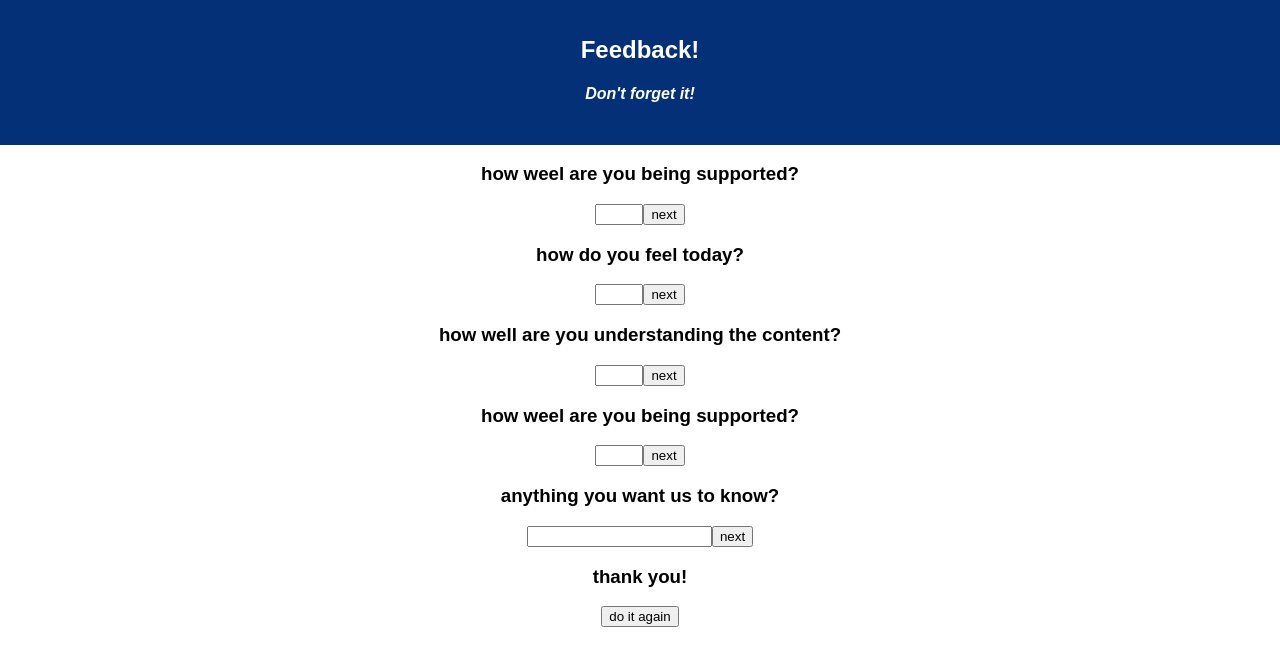
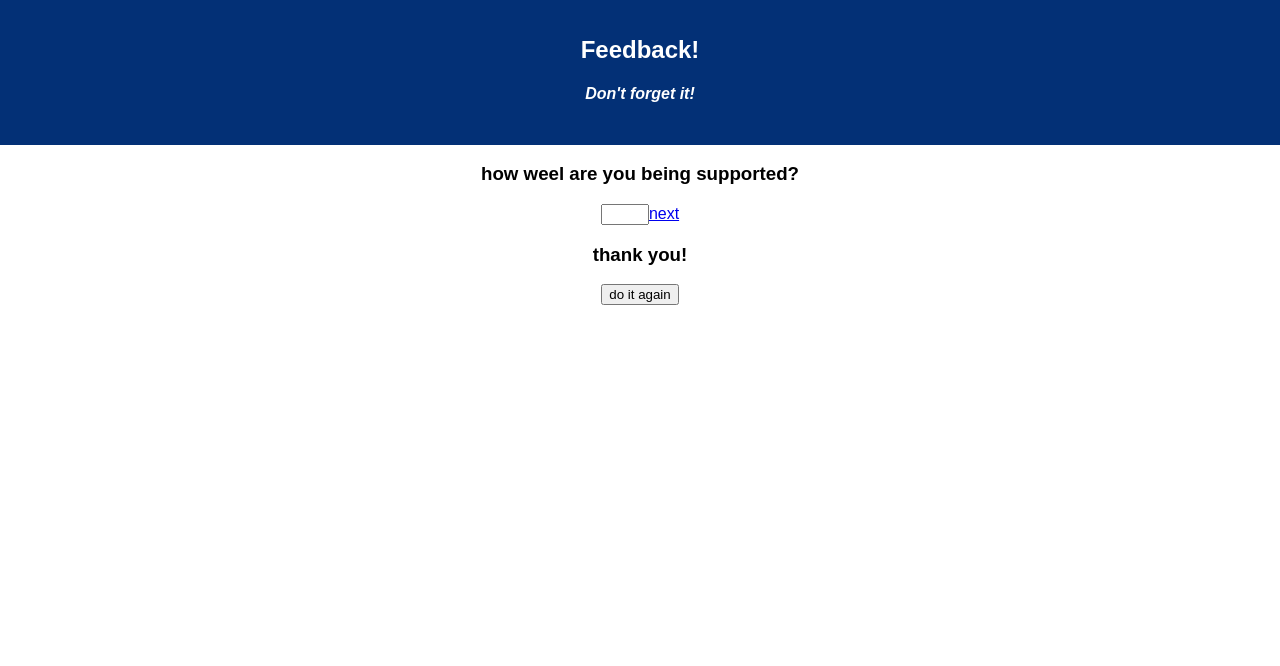
Before and after one commit to knutroadie/redux-feedback-loop, a React (Create React App) app: page /#/supported in a window 1280 px wide. Shown: the top 666 px of the page. Built offline with nearby package versions, Linux system fonts and the light colour scheme.

Commit message:
first three components working

```diff
--- a/src/components/App/App.js
+++ b/src/components/App/App.js
@@ -32,10 +32,10 @@ class App extends Component {
             <Route path="/thankyou" component={ThankYou} />
           </div>
         </Router>
-        <Feeling />
-        <Understanding />
-        <Supported />
-        <Comments />
+        {/* <Feeling /> */}
+        {/* <Understanding /> */}
+        {/* <Supported /> */}
+        {/* <Comments /> */}
         <Review />
         <ThankYou />
       </div>
--- a/src/components/Feeling/Feeling.jsx
+++ b/src/components/Feeling/Feeling.jsx
@@ -1,7 +1,7 @@
 import React, { Component } from 'react';
 // import axios from 'axios';
 import '../App/App.css';
-import { HashRouter as Router, Route } from 'react-router-dom';
+import { HashRouter as Router, Route, Link } from 'react-router-dom';
 import { connect } from 'react-redux';
 
 
@@ -13,16 +13,12 @@ class Feeling extends Component {
     }
     //input function
     makeFeeling = (event, feelingNumber) => {
-        console.log('making a feeling!', feelingNumber);
-
         this.setState({
             feelingNumber: event.target.value
         })
     }
-
     //click listener
     dispatchFeeling = () => {
-        console.log(this.state);
         this.props.dispatch({
             type: 'FEELING',
             payload: this.state.feelingNumber
@@ -30,14 +26,15 @@ class Feeling extends Component {
         // this.props.history.push('/');
     }
 
-
     render() {
         return (
             <>
                 <div className="App"></div>
                 <h3>how do you feel today?</h3>
                 <input type="number" name="quantity" min="1" max="5" value={this.state.feeling} onChange={(event) => this.makeFeeling(event, 'feelingNumber')}></input>
-                <button onClick={this.dispatchFeeling}>next</button>
+                <Router>
+                    <Link to="/understanding" onClick={this.dispatchFeeling}>next</Link>
+                </Router>
             </>
         );
     }
--- a/src/components/Supported/Supported.jsx
+++ b/src/components/Supported/Supported.jsx
@@ -1,19 +1,49 @@
 import React, { Component } from 'react';
 // import axios from 'axios';
 import '../App/App.css';
+import { HashRouter as Router, Route, Link } from 'react-router-dom';
+import { connect } from 'react-redux';
 
 class Supported extends Component {
+
+    //state
+    state = {
+        supportedNumber: 0
+    }
+    //input function
+    makeSupported = (event, supportedNumber) => {
+        this.setState({
+            supportedNumber: event.target.value
+        })
+    }
+    //click listener
+    dispatchSupported = () => {
+        this.props.dispatch({
+            type: 'SUPPORTED',
+            payload: this.state.supportedNumber
+        });
+        // this.props.history.push('/');
+    }
+
     render() {
         return (
             <>
                 <div className="App">
                     <h3>how weel are you being supported?</h3>
-                    <input type="number" name="quantity" min="1" max="5"></input>
-                    <button>next</button>
+                    <input type="number" name="quantity" min="1" max="5" value={this.state.supported} onChange={(event) => this.makeSupported(event, 'supportedNumber')}></input>
+                    <Router>
+                        <Link to="/comments" onClick={this.dispatchSupported}>next</Link>
+                    </Router>
                 </div>
             </>
         );
     }
 }
 
-export default Supported;
+const putReduxStateOnProps = (reduxState) => {
+    return {
+        reduxState
+    }
+}
+
+export default connect(putReduxStateOnProps)(Supported);
--- a/src/components/Understanding/Understanding.jsx
+++ b/src/components/Understanding/Understanding.jsx
@@ -1,20 +1,49 @@
 import React, { Component } from 'react';
 // import axios from 'axios';
 import '../App/App.css';
+import { HashRouter as Router, Route, Link } from 'react-router-dom';
+import { connect } from 'react-redux';
 
 class Understanding extends Component {
+
+    //state
+    state = {
+        understandingNumber: 0
+    }
+    //input function
+    makeUnderstanding = (event, understandingNumber) => {
+        this.setState({
+            understandingNumber: event.target.value
+        })
+    }
+    //click listener
+    dispatchUnderstanding = () => {
+        this.props.dispatch({
+            type: 'UNDERSTANDING',
+            payload: this.state.understandingNumber
+        });
+        // this.props.history.push('/');
+    }
+
     render() {
         return (
             <>
                 <div className="App">
                     <h3>how well are you understanding the content?</h3>
-                    <input type="number" name="quantity" min="1" max="5"></input>
-                    <button>next</button>
-
+                    <input type="number" name="quantity" min="1" max="5" value={this.state.understanding} onChange={(event) => this.makeUnderstanding(event, 'understandingNumber')}></input>
+                    <Router>
+                        <Link to="/supported" onClick={this.dispatchUnderstanding}>next</Link>
+                    </Router>
                 </div>
             </>
         );
     }
 }
 
-export default Understanding;
+const putReduxStateOnProps = (reduxState) => {
+    return {
+        reduxState
+    }
+}
+
+export default connect(putReduxStateOnProps)(Understanding);
```
